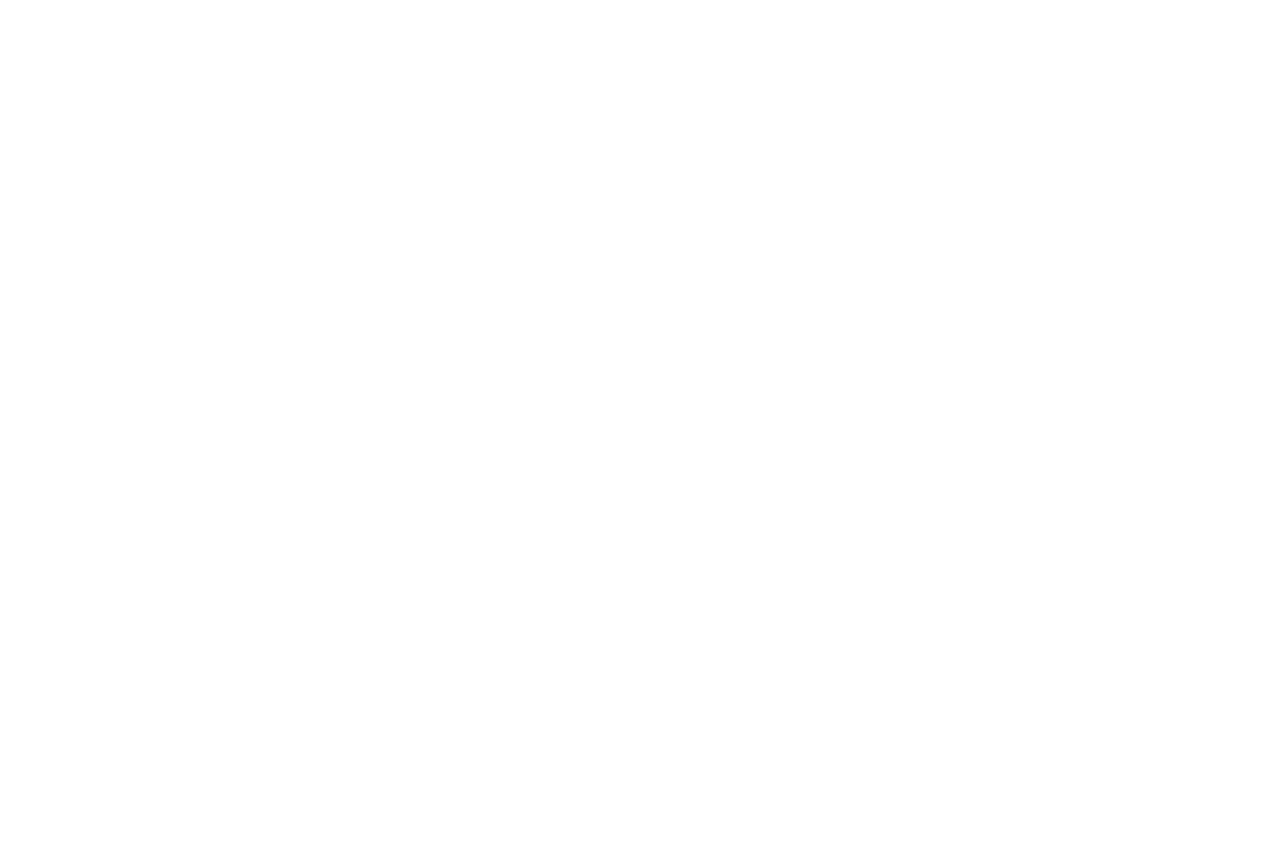
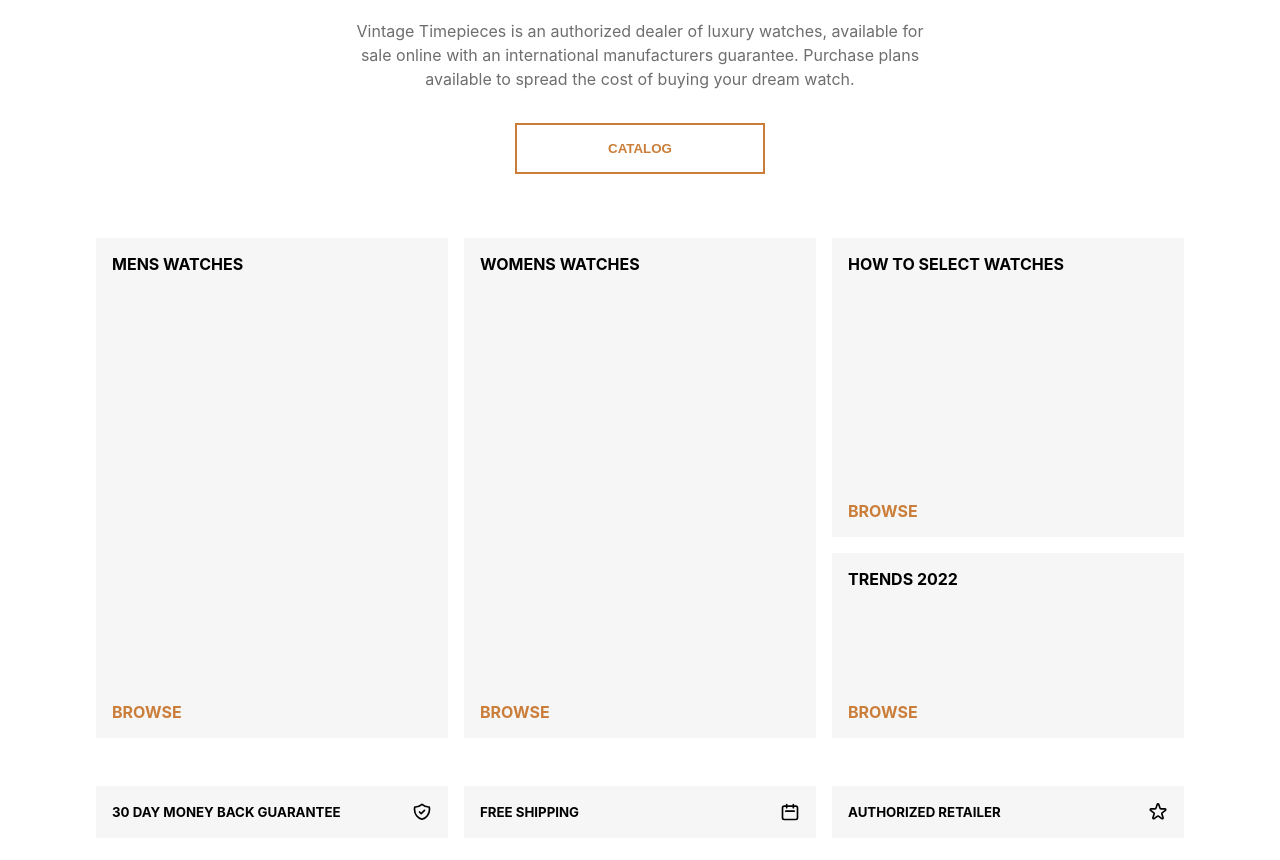
Before and after one commit to Matt-Horton/watch-ecommerce, a React (Create React App) app: page / in a window 1280 px wide. Shown: the part 760-1620 px from the top of the page. Before the commit the page ends 800 px from the top, so only its background shows below. Built offline with nearby package versions, Linux system fonts and the light colour scheme.

Commit message:
Added catalog section with layouts

```diff
--- a/src/App.js
+++ b/src/App.js
@@ -3,6 +3,7 @@
 import Navbar from './components/Navbar/Navbar';
 import SideMenu from './components/SideMenu/SideMenu';
 import HeroBanner from './components/HeroBanner/HeroBanner';
+import Catalog from './components/Catalog/Catalog';
 
 function App() {
   const [sideMenuOpen, setSideMenuOpen] = useState(false);
@@ -11,6 +12,7 @@
       <Navbar sideMenuOpen={sideMenuOpen} setSideMenuOpen={setSideMenuOpen} />
       <SideMenu open={sideMenuOpen} setOpen={setSideMenuOpen} />
       <HeroBanner />
+      <Catalog />
     </div>
   );
 }
--- /dev/null
+++ b/src/components/Catalog/Catalog.js
@@ -0,0 +1,14 @@
+import React from 'react';
+import CatalogBenefits from './CatalogBenefits/CatalogBenefits';
+import CatalogIntro from './CatalogIntro/CatalogIntro';
+import CatalogSections from './CatalogSections/CatalogSections';
+
+export default function Catalog() {
+  return (
+    <div>
+      <CatalogIntro />
+      <CatalogSections />
+      <CatalogBenefits />
+    </div>
+  );
+}
--- /dev/null
+++ b/src/components/Catalog/CatalogBenefits/CatalogBenefits.js
@@ -0,0 +1,24 @@
+import React from 'react';
+import './CatalogBenefits.scss';
+import { HiOutlineShieldCheck, HiOutlineCalendar, HiOutlineStar } from 'react-icons/hi';
+
+export default function CatalogBenefits() {
+  return (
+    <div className="container">
+      <div className="benefits-container">
+        <div className="benefit">
+          <h5 className="benefit-text">30 Day Money Back Guarantee</h5>
+          <HiOutlineShieldCheck size={20} />
+        </div>
+        <div className="benefit">
+          <h5 className="benefit-text">Free Shipping</h5>
+          <HiOutlineCalendar size={20} />
+        </div>
+        <div className="benefit">
+          <h5 className="benefit-text">Authorized Retailer</h5>
+          <HiOutlineStar size={20} />
+        </div>
+      </div>
+    </div>
+  );
+}
--- /dev/null
+++ b/src/components/Catalog/CatalogBenefits/CatalogBenefits.scss
@@ -0,0 +1,24 @@
+@import "../../../styles/global.scss";
+
+.benefits-container {
+  margin: 3rem 0;
+  display: flex;
+  flex-direction: row;
+  flex-wrap: wrap;
+  gap: 1rem;
+}
+
+.benefit {
+  flex: 1;
+  display: flex;
+  flex-direction: row;
+  justify-content: space-between;
+  background-color: $navbar-background-color;
+  padding: 1rem;
+  align-items: center;
+  min-width: 200px;
+}
+
+.benefit h5 {
+  text-transform: uppercase;
+}
--- /dev/null
+++ b/src/components/Catalog/CatalogIntro/CatalogIntro.js
@@ -0,0 +1,17 @@
+import React from 'react';
+import './CatalogIntro.scss';
+
+export default function CatalogIntro() {
+  return (
+    <div className="container">
+      <div className="catalog-intro-container">
+        <div className="catalog-intro-content">
+          <h2>CHOOSE YOUR STYLE</h2>
+          <p>Vintage Timepieces is an authorized dealer of luxury watches, available for sale online with an international manufacturers guarantee.
+            Purchase plans available to spread the cost of buying your dream watch.</p>
+          <button className="catalog-intro-btn">CATALOG</button>
+        </div>
+      </div>
+    </div>
+  );
+}
--- /dev/null
+++ b/src/components/Catalog/CatalogIntro/CatalogIntro.scss
@@ -0,0 +1,33 @@
+@import "../../../styles/global.scss";
+
+.catalog-intro-container {
+  display: flex;
+  justify-content: center;
+}
+
+.catalog-intro-content {
+  display: flex;
+  flex-direction: column;
+  justify-content: center;
+  align-items: center;
+  padding: 4rem 0;
+  max-width: 600px;
+}
+
+.catalog-intro-content p {
+  color: #6e6e6e;
+  line-height: 1.5rem;
+  margin: 2rem 0;
+  text-align: center;
+}
+
+.catalog-intro-btn {
+  border: 2px solid $accent-color;
+  padding: 1rem 2rem;
+  width: 100%;
+  max-width: 250px;
+  color: $accent-color;
+  text-transform: capitalize;
+  font-weight: 600;
+  background-color: #fff;
+}
--- /dev/null
+++ b/src/components/Catalog/CatalogSections/CatalogSections.js
@@ -0,0 +1,27 @@
+import React from 'react';
+import './CatalogSections.scss';
+
+export default function CatalogSections() {
+  return (
+    <div className="container">
+      <div className="sections-container">
+        <div className="section section-mens">
+          <h4 className="section-heading">Mens Watches</h4>
+          <h4 className="section-link">Browse</h4>
+        </div>
+        <div className="section section-womens">
+          <h4 className="section-heading">Womens Watches</h4>
+          <h4 className="section-link">Browse</h4>
+        </div>
+        <div className="section section-how-to">
+          <h4 className="section-heading">How to select watches</h4>
+          <h4 className="section-link">Browse</h4>
+        </div>
+        <div className="section section-trends">
+          <h4 className="section-heading">Trends 2022</h4>
+          <h4 className="section-link">Browse</h4>
+        </div>
+      </div>
+    </div>
+  );
+}
--- /dev/null
+++ b/src/components/Catalog/CatalogSections/CatalogSections.scss
@@ -0,0 +1,78 @@
+@import "../../../styles/global.scss";
+
+.sections-container {
+  display: grid;
+  grid-template-columns: 1;
+  grid-template-rows: 4;
+  height: 500px;
+  gap: 1rem;
+}
+
+.section {
+  padding: 1rem;
+  display: flex;
+  flex-direction: column;
+  justify-content: space-between;
+}
+
+.section-mens {
+  background-color: $navbar-background-color;
+  grid-column: 1 / span 1;
+  grid-row: 1 / span 1;
+}
+
+.section-womens {
+  background-color: $navbar-background-color;
+  grid-column: 1 / span 1;
+  grid-row: 2 / span 1;
+}
+
+.section-how-to {
+  background-color: $navbar-background-color;
+  grid-column: 1 / span 1;
+  grid-row: 3 / span 1;
+}
+
+.section-trends {
+  background-color: $navbar-background-color;
+  grid-column: 1 / span 1;
+  grid-row: 4 / span 1;
+}
+
+.section-heading {
+  text-transform: uppercase;
+}
+
+.section-link {
+  text-transform: uppercase;
+  color: $accent-color;
+}
+
+@media (min-width: 790px) {
+  .sections-container {
+    display: grid;
+    grid-template-columns: repeat(3, minmax(0, 1fr));
+    grid-template-rows: 3;
+    height: 500px;
+  }
+
+  .section-mens {
+    grid-column: 1 / span 1;
+    grid-row: 1 / span 3;
+  }
+
+  .section-womens {
+    grid-column: 2 / span 1;
+    grid-row: 1 / span 3;
+  }
+
+  .section-how-to {
+    grid-column: 3 / span 1;
+    grid-row: 1 / span 2;
+  }
+
+  .section-trends {
+    grid-column: 3 / span 1;
+    grid-row: 3 / span 1;
+  }
+}
--- a/src/components/HeroBanner/HeroBanner.js
+++ b/src/components/HeroBanner/HeroBanner.js
@@ -3,6 +3,8 @@
 
 export default function HeroBanner() {
   return (
+    <div className="herobanner">
+      <div className="container">
         <div className="herobanner-container">
           <div className="herobanner-image-container">
             <img src={require('../../assets/hero-banner-image.png')} />
@@ -16,5 +18,7 @@
             </div>
           </div>
         </div>
+      </div>
+    </div>
   );
 }
--- a/src/components/HeroBanner/HeroBanner.scss
+++ b/src/components/HeroBanner/HeroBanner.scss
@@ -1,13 +1,15 @@
 @import "../../styles/global.scss";
+
+.herobanner {
+  background-color: $navbar-background-color;
+  overflow: hidden;
+}
 
 .herobanner-container {
   width: 100%;
   height: 70vh;
-  background-color: $navbar-background-color;
-  overflow: hidden;
   flex-flow: column;
   display: flex;
-  padding: 0 1rem 1rem 1rem;
 }
 
 .herobanner-content {
```
Lines whose indentation alone changed are shown as unchanged.
